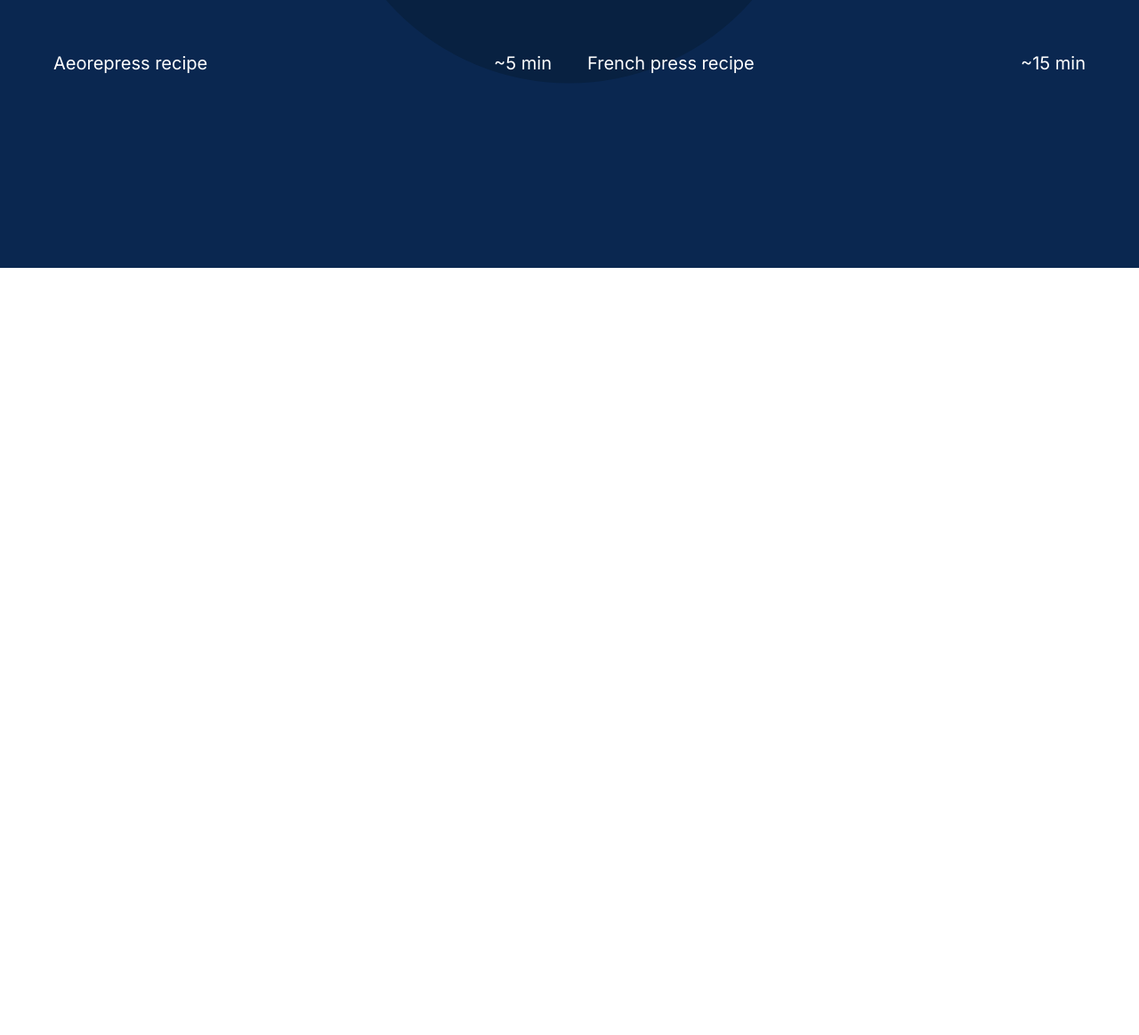
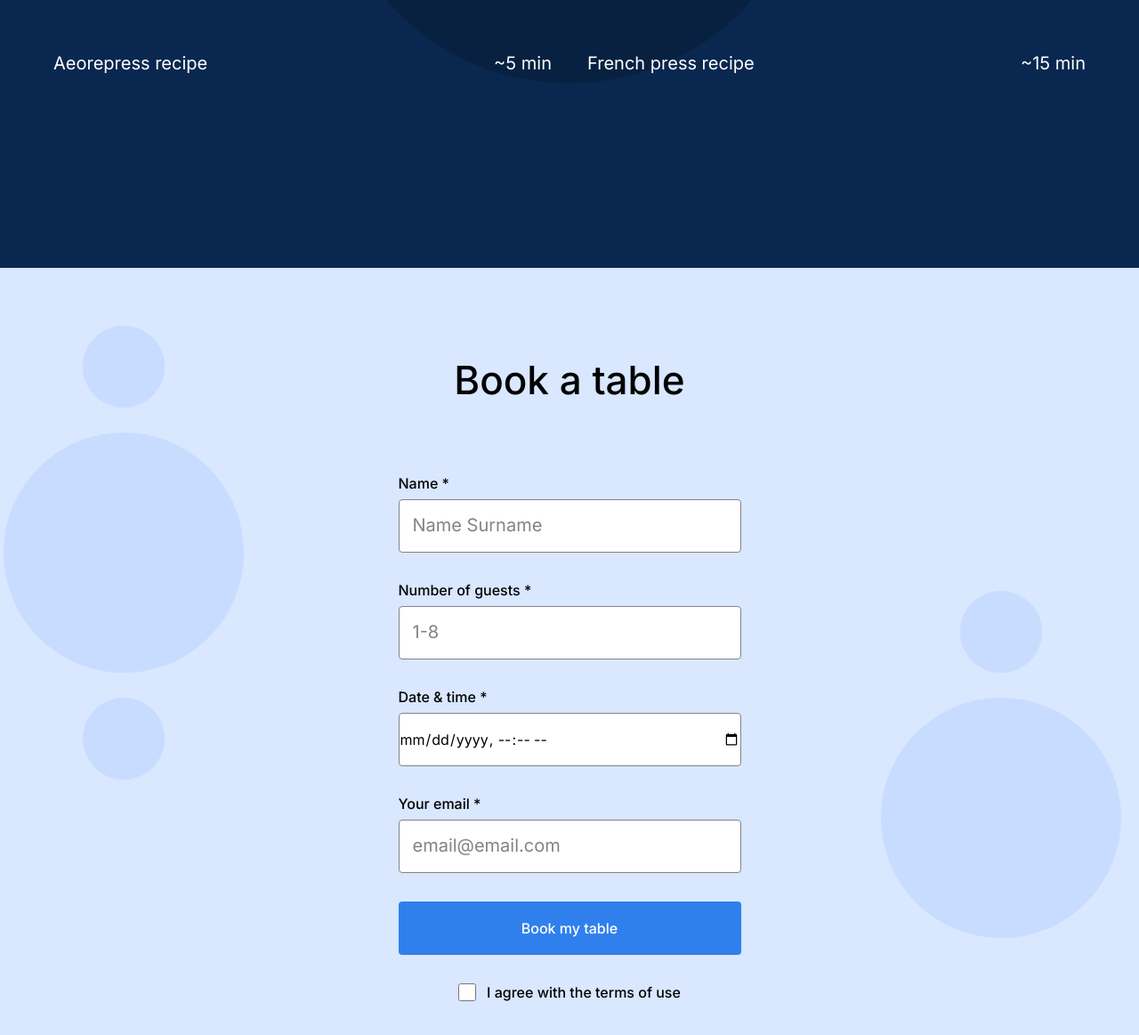
Before and after one commit to Jacordel/se_project_coffeeshop, a plain HTML site: page index.html in a window 1280 px wide. Shown: the part 1403-2566 px from the top of the page at 89% size. Before the commit the page ends 1704 px from the top, so only its background shows below. Drawn offline with Linux system fonts and the light colour scheme; grey boxes are pictures that could not be loaded.

Commit message:
update for stage 3

```diff
--- a/index.html
+++ b/index.html
@@ -24,45 +24,76 @@
   <body>
     <div class="page">
       <header class="header">
-        <img class="header__logo" src="./images/logo_coffee_shop.svg" alt="This is Practicum's Cafe">
+        <img
+          class="header__logo"
+          src="./images/logo_coffee_shop.svg"
+          alt="This is Practicum's Cafe"
+        />
         <nav class="nav">
           <ul class="nav__links">
-            <li><a class="nav__link" href="#menu" >Menu</a></li>
+            <li><a class="nav__link" href="#menu">Menu</a></li>
             <li><a class="nav__link" href="#recipes">Recipes</a></li>
             <li><a class="nav__link" href="#reservations">Book a table</a></li>
             <li><a class="nav__link" href="#footer">Contacts</a></li>
           </ul>
         </nav>
         <h1 class="header__title">
-          <span class="header__span-accent">Specialty Coffee</span>&nbsp;in the Practicum Library
+          <span class="header__span-accent">Specialty Coffee</span>&nbsp;in the
+          Practicum Library
         </h1>
-        <p class="header__description">Welcome to our study zone! We've got the coffee to energize you and the cozy vibes to help you get creative.
+        <p class="header__description">
+          Welcome to our study zone! We've got the coffee to energize you and
+          the cozy vibes to help you get creative.
         </p>
-        <img class="header__image" src="/images/inside_coffee_shop.png" alt="This is what the coffee shop looks like illustrated">
+        <img
+          class="header__image"
+          src="/images/inside_coffee_shop.png"
+          alt="This is what the coffee shop looks like illustrated"
+        />
         <div class="header__footer">
           <div class="header__paragraphs">
             <p class="header__paragraph">Hours:</p>
             <p class="header__paragraph">Monday – Friday (10:00 – 19:00)</p>
             <p class="header__paragraph">Saturday – Sunday (11:00 – 18:00)</p>
           </div>
-          <p class="header__paragraph">200 Success Avenue, The Town of Practicum
+          <p class="header__paragraph">
+            200 Success Avenue, The Town of Practicum
           </p>
         </div>
       </header>
       <main class="content">
         <section class="recipes" id="recipes">
           <h2 class="recipes__title">Recipes</h2>
-          <p class="recipes__subtitle">Check out some recipes we've collected for your home-brewing convenience:</p>
+          <p class="recipes__subtitle">
+            Check out some recipes we've collected for your home-brewing
+            convenience:
+          </p>
           <div class="recipes__videos">
             <div>
-              <iframe class="recipes__iframe" width="560" height="315" src="https://www.youtube.com/embed/j6VlT_jUVPc" title="YouTube video player" allow="accelerometer; autoplay; clipboard-write; encrypted-media; gyroscope; picture-in-picture; web-share" allowfullscreen></iframe>
+              <iframe
+                class="recipes__iframe"
+                width="560"
+                height="315"
+                src="https://www.youtube.com/embed/j6VlT_jUVPc"
+                title="YouTube video player"
+                allow="accelerometer; autoplay; clipboard-write; encrypted-media; gyroscope; picture-in-picture; web-share"
+                allowfullscreen
+              ></iframe>
               <p class="recipes__video-caption">
                 <span>Aeorepress recipe</span>
                 <span>~5 min</span>
               </p>
             </div>
             <div>
-              <iframe class="recipes__iframe" width="560" height="315" src="https://www.youtube.com/embed/st571DYYTR8" title="YouTube video player" allow="accelerometer; autoplay; clipboard-write; encrypted-media; gyroscope; picture-in-picture; web-share" allowfullscreen></iframe>
+              <iframe
+                class="recipes__iframe"
+                width="560"
+                height="315"
+                src="https://www.youtube.com/embed/st571DYYTR8"
+                title="YouTube video player"
+                allow="accelerometer; autoplay; clipboard-write; encrypted-media; gyroscope; picture-in-picture; web-share"
+                allowfullscreen
+              ></iframe>
               <p class="recipes__video-caption">
                 <span>French press recipe</span>
                 <span>~15 min</span>
@@ -71,7 +102,58 @@
           </div>
         </section>
         <section class="menu" id="menu"></section>
-        <section class="reservation" id="reservations"></section>
+        <section class="reservation" id="reservations">
+          <h2 class="reservation__title">Book a table</h2>
+          <form class="form reservation__form">
+            <fieldset class="form__fieldset">
+              <label class="form__label" for="name">Name *</label>
+              <input
+                class="form__input"
+                id="name"
+                type="text"
+                placeholder="Name Surname"
+                required
+              />
+              <label class="form__label" for="guests">Number of guests *</label>
+              <input
+                class="form__input"
+                id="guests"
+                type="number"
+                placeholder="1-8"
+                min="1"
+                max="8"
+                required
+              />
+              <label class="form__label" for="date">Date & time *</label>
+              <input
+                class="form__input"
+                id="date"
+                type="datetime-local"
+                required
+              />
+              <label class="form__label" for="email">Your email *</label>
+              <input
+                class="form__input"
+                id="email"
+                type="email"
+                placeholder="email@email.com"
+                required
+              />
+            </fieldset>
+            <fieldset class="form__fieldset">
+              <button class="form__button" type="submit">Book my table</button>
+              <label class="form__label form__label_type_checkbox" for="opt-in">
+                <input
+                  class="form__checkbox"
+                  id="opt-in"
+                  type="checkbox"
+                  required
+                />
+                I agree with the terms of use
+              </label>
+            </fieldset>
+          </form>
+        </section>
         <section class="about" id="contacts"></section>
       </main>
       <footer class="footer" id="footer"></footer>
--- a/pages/index.css
+++ b/pages/index.css
@@ -178,3 +178,102 @@
   flex-direction: row;
   flex-wrap: wrap;
 }
+
+.reservation {
+  background-image: url(../images/background_reservation.svg);
+  background-color: #d9e7ff;
+  background-repeat: no-repeat;
+  background-size: cover;
+  background-position: center;
+  display: flex;
+  flex-direction: column;
+  justify-content: center;
+  align-items: center;
+}
+
+.reservation__form {
+  margin: 80px auto 120px;
+}
+
+.reservation__title {
+  font-family: "Inter", Arial, sans-serif;
+  font-style: normal;
+  font-weight: 500;
+  font-size: 44px;
+  line-height: 52px;
+  margin: 0;
+  padding-top: 100px;
+}
+
+.form {
+  display: flex;
+  flex-direction: column;
+  max-width: 385px;
+}
+
+.form__fieldset {
+  margin: 0;
+  border: none;
+  padding: 0;
+}
+
+.form__input {
+  box-sizing: border-box;
+  margin-bottom: 32px;
+  min-width: 385px;
+  min-height: 60px;
+  padding: 0;
+  border: 1px solid #838383;
+  border-radius: 4px;
+}
+
+.form__input::placeholder {
+  font-family: Inter;
+  font-style: normal;
+  font-weight: normal;
+  font-size: 20px;
+  line-height: 30px;
+  color: #838383;
+  padding-left: 15px;
+}
+
+.form__label {
+  font-family: Inter;
+  font-style: normal;
+  font-weight: 500;
+  font-size: 16px;
+  line-height: 20px;
+  margin-bottom: 8px;
+  display: block;
+}
+
+.form__button {
+  font-family: "Inter", Arial, sans-serif;
+  font-style: normal;
+  font-weight: 500;
+  font-size: 16px;
+  line-height: 20px;
+  color: #fff;
+  margin-bottom: 32px;
+  border: none;
+  padding: 0;
+  border-radius: 4px;
+  background-color: #2f80ed;
+  min-width: 385px;
+  min-height: 60px;
+}
+
+.form__checkbox {
+  min-width: 20px;
+  min-height: 20px;
+  margin: 0;
+}
+
+.form__label_type_checkbox {
+  display: flex;
+  justify-content: center;
+  align-self: center;
+  vertical-align: middle;
+  gap: 12px;
+  margin: 0px;
+}
```
Also changed, not shown: images/check.svg (deleted). Lines whose indentation alone changed are shown as unchanged.
